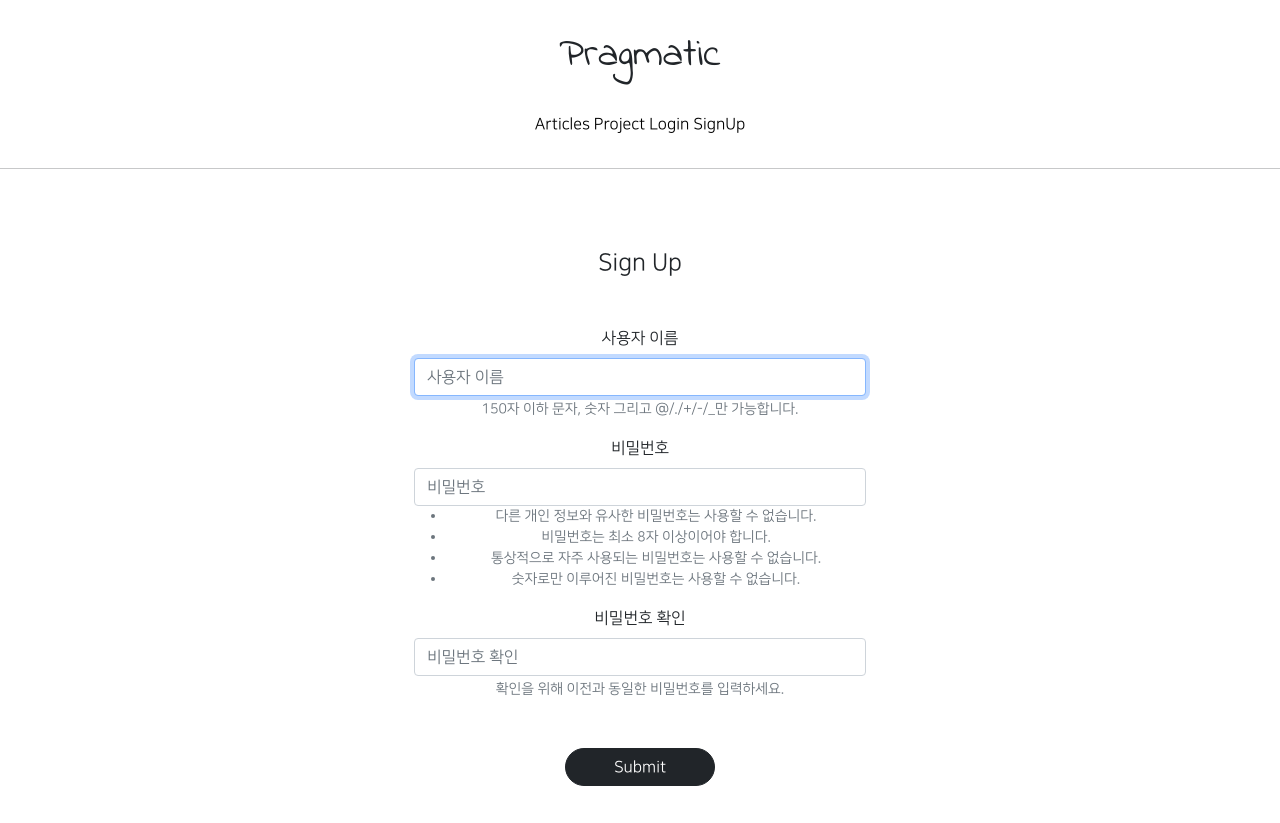
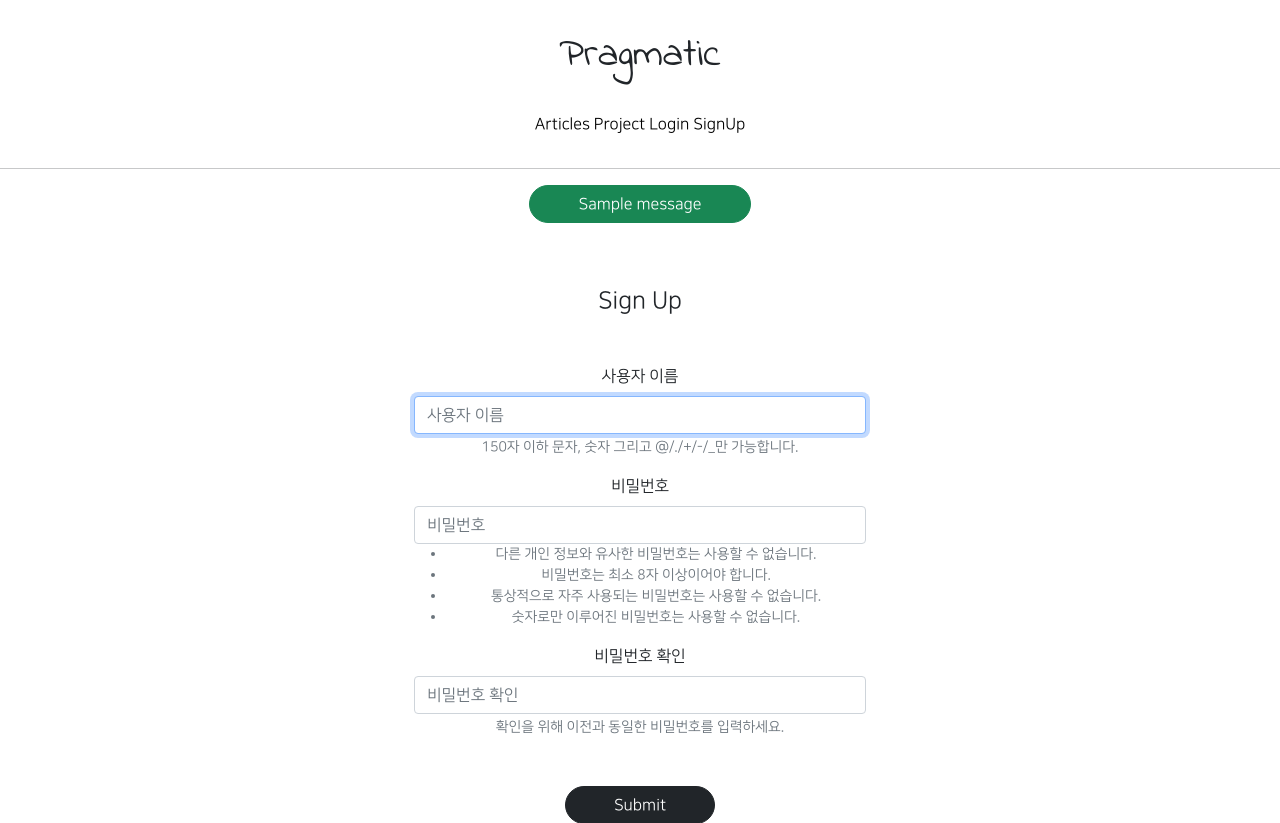
Before and after one commit to LEECHANGDAEE/new_project4, a Django app: page /accounts/create/ in a window 1280 px wide. Shown: the top 823 px of the page. Run offline with Django 3.2, Linux system fonts and the light colour scheme; tables that the repository leaves empty hold one stand-in row (values such as "Sample post"); one stand-in notice (Sample message) is shown; parts of the project's set-up code (start-up, migrations or seed data) failed here and were passed over; some libraries are stand-ins or nearby versions.

Commit message:
8/24 new commit4

```diff
--- a/templates/base.html
+++ b/templates/base.html
@@ -10,6 +10,14 @@
 
 <hr>
 
+{% for message in messages %}
+    <div class="text-center">
+        <div class="btn btn-success rounded-pill px-5">
+            {{ message }}
+        </div>
+    </div>
+{% endfor %}
+
 {% block content %}
 
 {%  endblock %}
```
Also changed, not shown: likeapp/views.py (+7 -0 lines).
